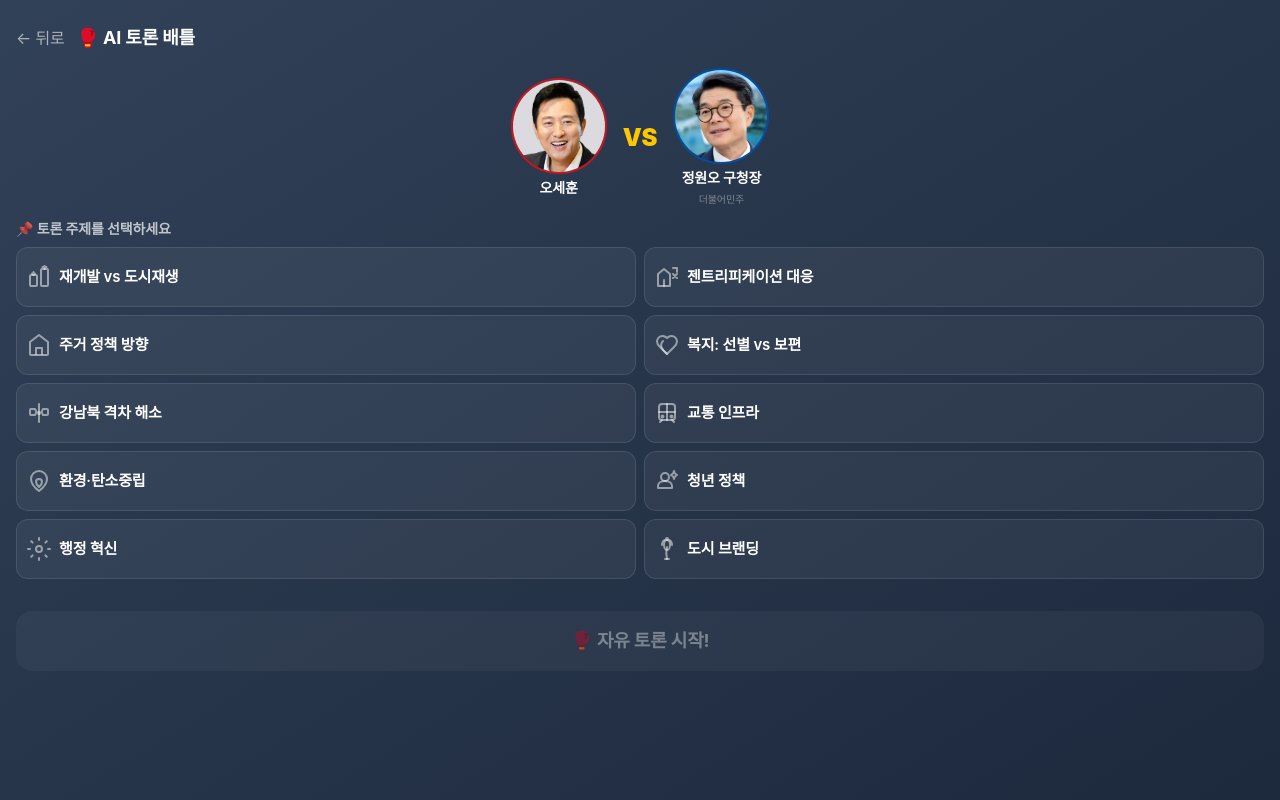
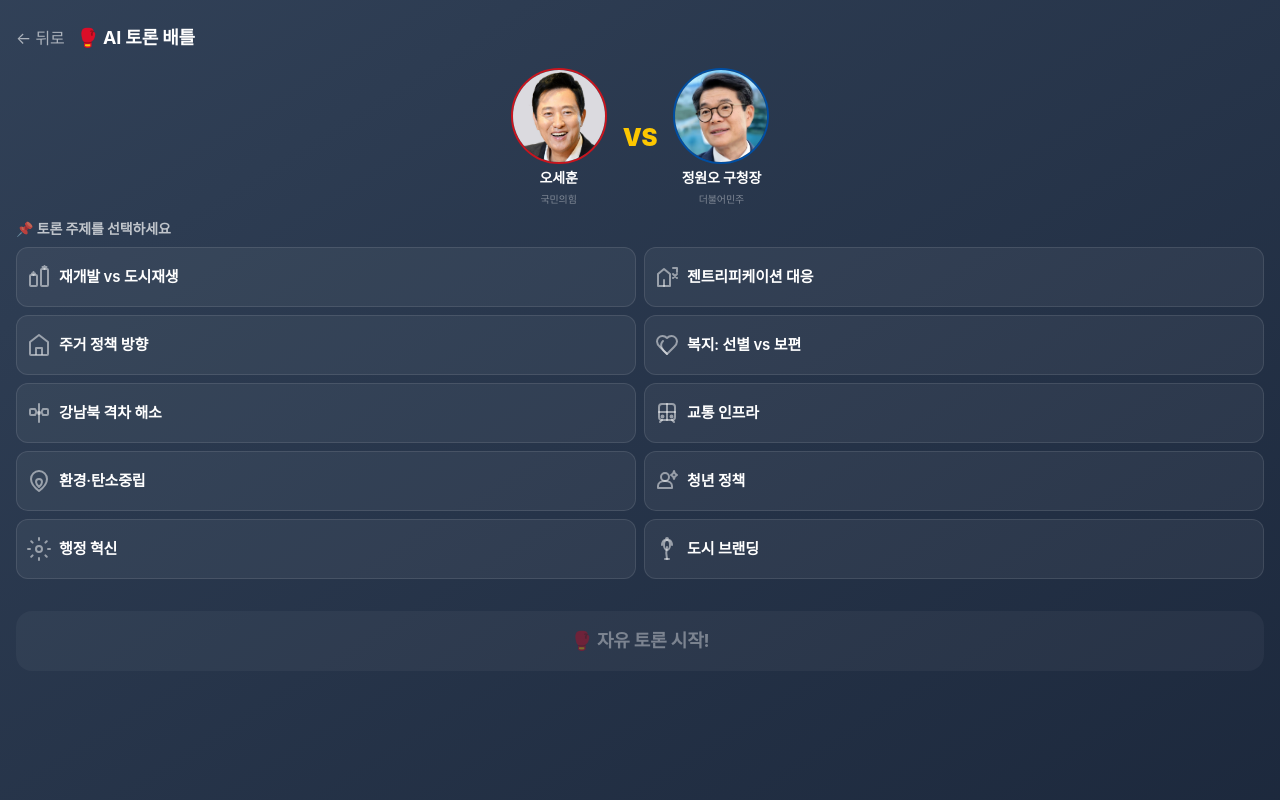
Before and after one commit to seojoonkim/polichat, a React (Vite) app: page /debate in a window 1280 px wide. Built offline with nearby package versions, Linux system fonts and the light colour scheme; a web font is replaced by a local one.

Commit message:
fix: 오세훈 이름 아래 국민의힘 추가

```diff
--- a/src/components/debate/DebateView.tsx
+++ b/src/components/debate/DebateView.tsx
@@ -382,6 +382,7 @@ export default function DebateView() {
               style={{ borderColor: OSH_COLOR }}
             />
             <span className="text-white text-sm font-bold">오세훈</span>
+            <span className="text-white/40 text-[10px]">국민의힘</span>
           </div>
           <div className="text-yellow-400 font-black text-2xl">VS</div>
           <div className="flex flex-col items-center gap-1">
```
